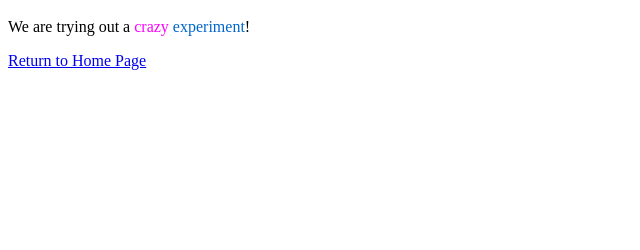
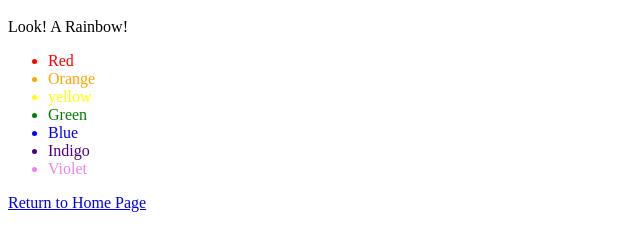
Before and after one commit to masihuzzaman/learn-git, a plain HTML site: page crazy.html in a window 1280 px wide. Shown: the part 48-298 px from the top of the page, without its empty margins (0-640 px from the left). Drawn offline with Linux system fonts and the light colour scheme.

Commit message:
Add a rainbow to crazy.html

```diff
--- a/crazy.html
+++ b/crazy.html
@@ -1,15 +1,24 @@
 <DOCTYPE html>
-  <html lang = "en">
+  <html lang="en">
     <head>
       <title>A Crazy Experiment</title>
-      <meta charset="utf-8">
+      <meta charset="utf-8" />
     </head>
     <body>
       <h1>A Crazy Experiment</h1>
-      <p>We are trying out a
-      <span style="color: #F0F">crazy</span>
-      <span style="color: #06C">experiment</span>!</p>
-     <p style="color: #00F">
-          <a href="index.html">Return to Home Page</a></p>
+      <p>Look! A Rainbow!</p>
+
+      <ul>
+        <li style="color: red">Red</li>
+        <li style="color: orange">Orange</li>
+        <li style="color: yellow">yellow</li>
+        <li style="color: green">Green</li>
+        <li style="color: blue">Blue</li>
+        <li style="color: indigo">Indigo</li>
+        <li style="color: violet">Violet</li>
+      </ul>
+
+      <p><a href="index.html">Return to Home Page</a></p>
     </body>
-  </html>
+  </html></DOCTYPE
+>
```
